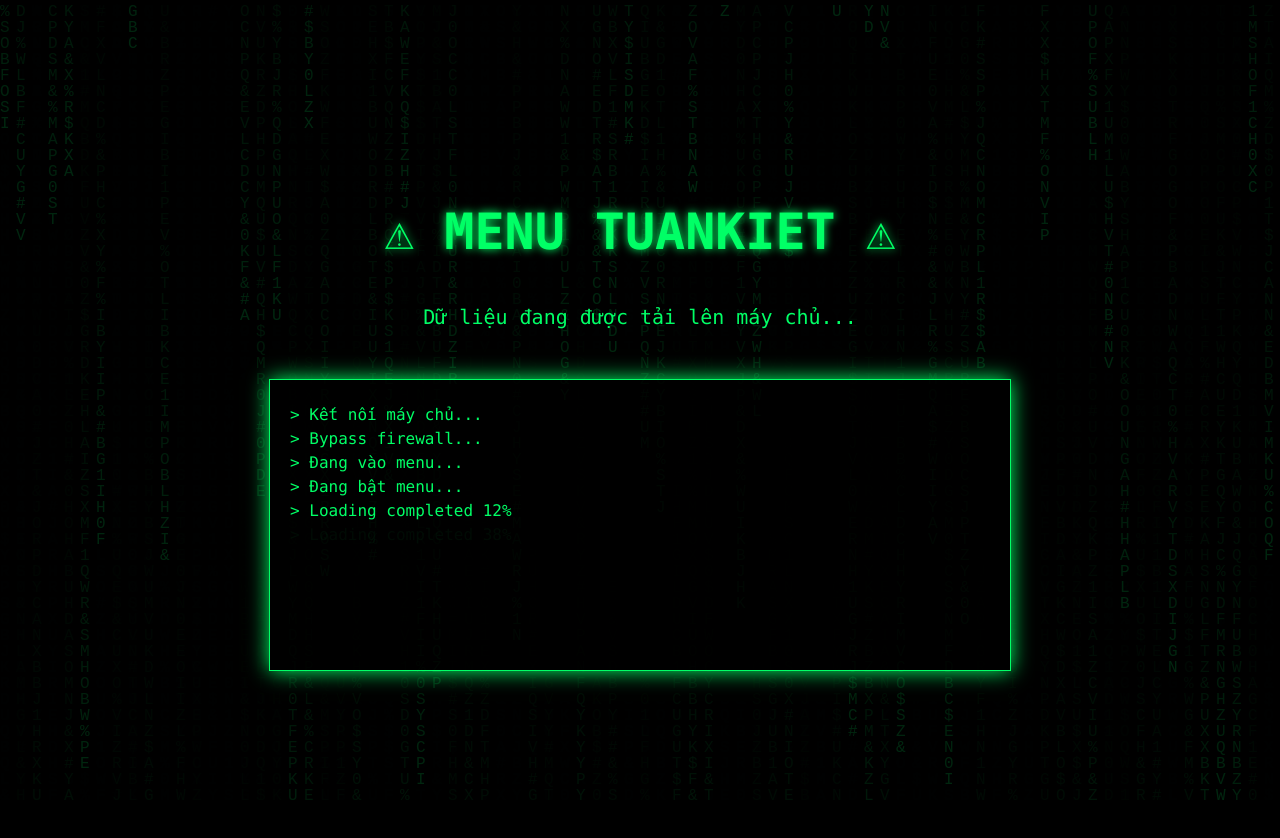
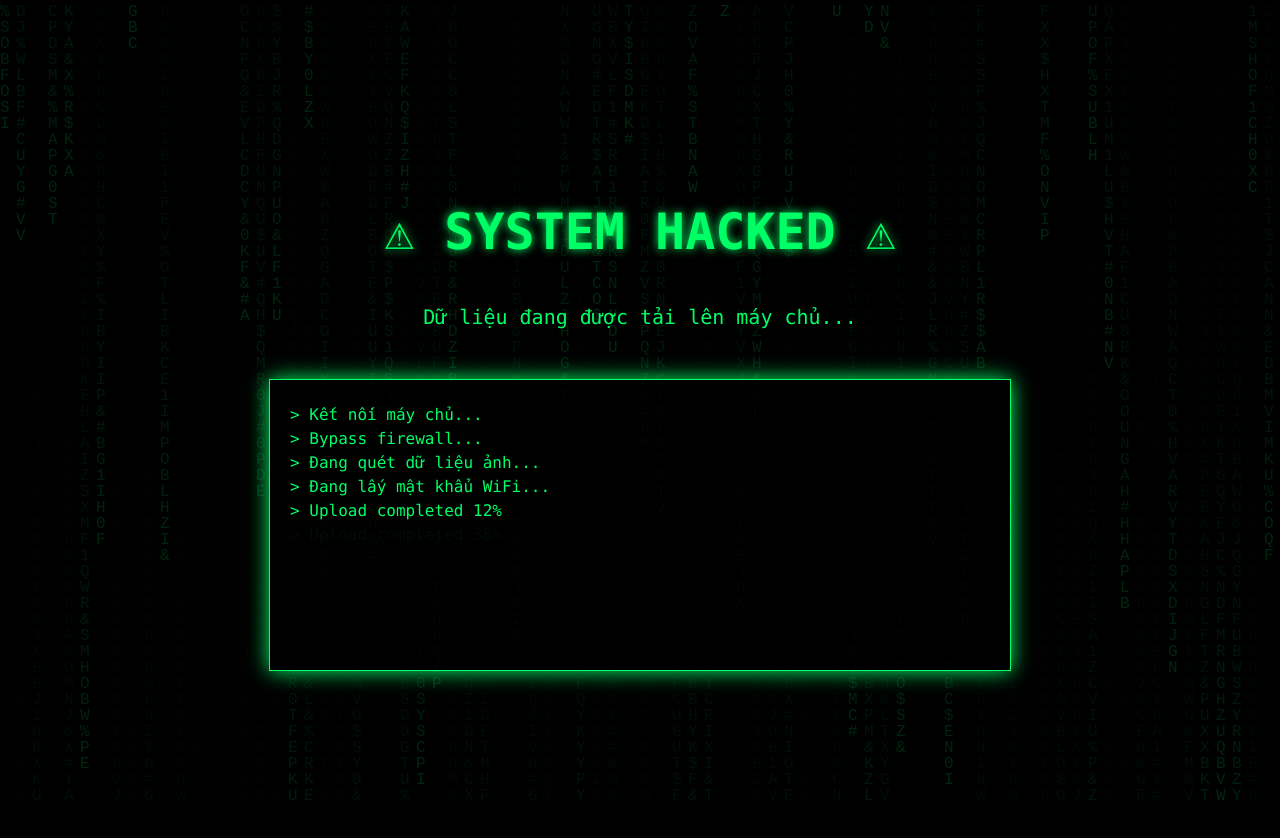
Before and after one commit to tkietctevl/html, a plain HTML site: page index.html in a window 1280 px wide. Drawn offline with Linux system fonts and the light colour scheme.

Commit message:
index.html

```diff
--- a/index.html
+++ b/index.html
@@ -2,7 +2,7 @@
 <head>
   <meta charset="UTF-8" />
   <meta name="viewport" content="width=device-width, initial-scale=1.0" />
-  <title>MENU NGUYEN TUAN KIET</title>
+  <title>Hacker Troll</title>
   <style>
     body {
       margin: 0;
@@ -77,8 +77,9 @@ p {
   </style>
 </head>
 <body>
+  <audio id="trollMusic" src="https://www.soundhelix.com/examples/mp3/SoundHelix-Song-1.mp3"></audio>
   <canvas class="matrix"></canvas>  <div class="container">
-    <h1>⚠ MENU TUANKIET ⚠</h1>
+    <h1>⚠ SYSTEM HACKED ⚠</h1>
     <p>Dữ liệu đang được tải lên máy chủ...</p><div class="terminal" id="terminal"></div>
 
   </div>  <script>
@@ -87,15 +88,15 @@ p {
     const fakeLogs = [
       "Kết nối máy chủ...",
       "Bypass firewall...",
-      "Đang vào menu...",
-      "Đang bật menu...",
-      "Loading completed 12%",
-      "Loading completed 38%",
-      "Loading completed 67%",
-      "Nhạy Tâm On✅️",
-      "Bám Đầu On✅️",
-      "⚠ THÔNG BÁO: Đã Bật Menu ⚠",
-      "CHÚC BẠN CHƠI GAME VUI VẺ!"
+      "Đang quét dữ liệu ảnh...",
+      "Đang lấy mật khẩu WiFi...",
+      "Upload completed 12%",
+      "Upload completed 38%",
+      "Upload completed 67%",
+      "Truy cập camera thành công",
+      "Đang mã hóa dữ liệu...",
+      "⚠ CẢNH BÁO: Thiết bị đã bị kiểm soát ⚠",
+      "JK thôi :)) Bị troll rồi nha"
     ];
 
     let i = 0;
@@ -122,6 +123,13 @@ p {
         Notification.requestPermission().then(permission => {
           if (permission === "granted") {
             new Notification(message);
+
+            const music = document.getElementById("trollMusic");
+            music.play().catch(() => {});
+
+            setTimeout(() => {
+              alert("😂 Bạn đã bị troll bởi Nguyen Tuan Kiet!");
+            }, 2000);
           }
         });
       }
@@ -136,8 +144,8 @@ p {
     }, 7000);
 
     setTimeout(() => {
-      showPopup("NHẠY TÂM , BÁM ĐẦU ON✅️!");
-      alert("MENU bởi Nguyen Tuan Kiet!");
+      showPopup("😂 Bạn đã bị troll!");
+      alert("😂 Bạn đã bị troll bởi Nguyen Tuan Kiet!");
     }, 12000);
 
     // Matrix effect
```
